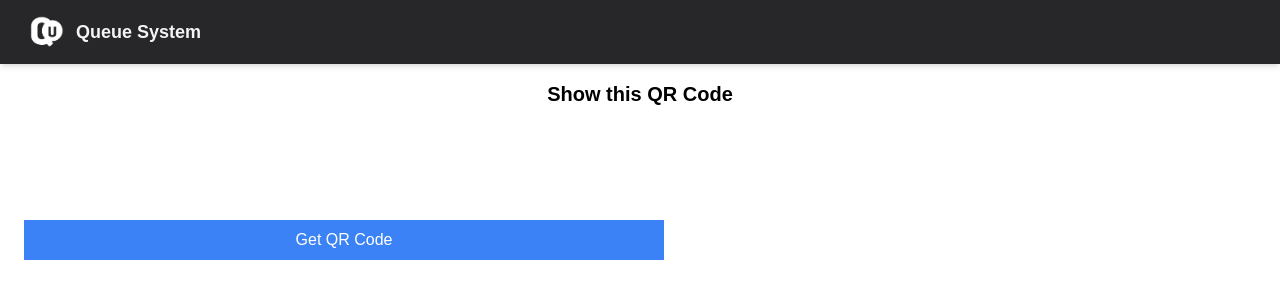
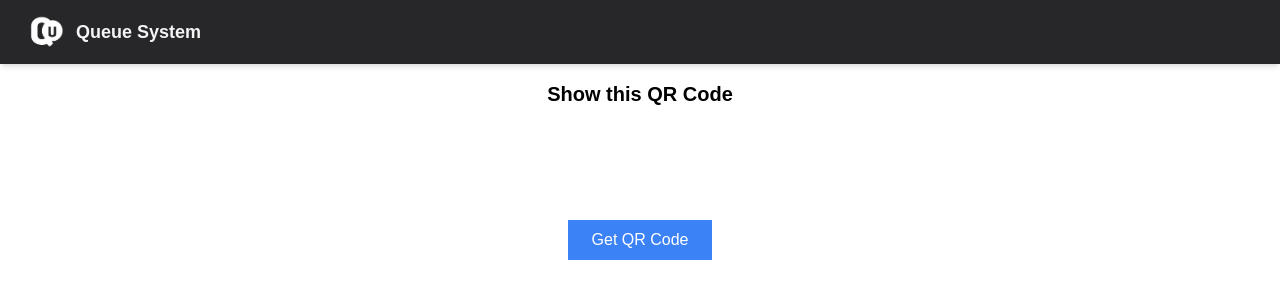
Before and after one commit to mdabdulrahman/queue-management, a React (Create React App) app: page /join in a window 1280 px wide. Shown: the top 300 px of the page. Built offline with nearby package versions, Linux system fonts and the light colour scheme; no server answers.

Commit message:
qr reader adjusted

```diff
--- a/src/Components/cust/Create.js
+++ b/src/Components/cust/Create.js
@@ -32,10 +32,10 @@ set(ref(db,"tempcust/"+id),{read:false,shopSessionId:"",status:false})
 
           Show this QR Code</h1>
           </div>
-          <div className=' mt-28 w-1/2'>
-          <div className='grid w-full gap-6   mx-6'>
+          <div className=' mt-28 w-full'>
+          <div className='text-center '>
 
-          <button className='bg-blue-500 px-6 p-2 text-white ' onClick={()=>get()}>Get QR Code</button>
+          <button className='bg-blue-500  px-6 p-2 text-white ' onClick={()=>get()}>Get QR Code</button>
           </div>
           <div className='w-1/2 mx-auto'>
           <canvas ref={img} className='my-11 mx-auto ' id="qr-code">
```
